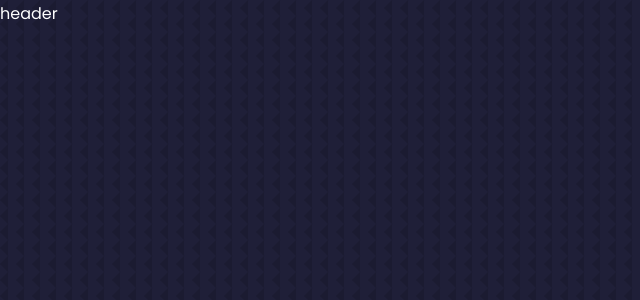
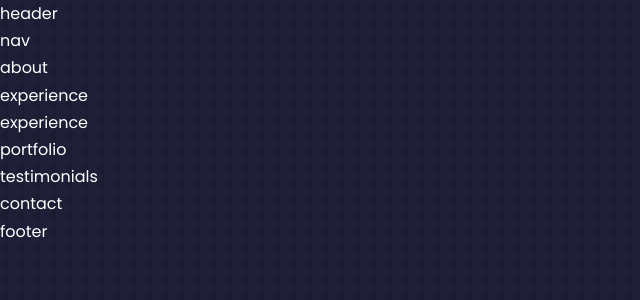
Before and after one commit to Khyes/react-portfolio-website-1, a React (Create React App) app: page / in a window 1280 px wide. Shown: the top 300 px of the page, without its empty margins (0-640 px from the left). Built offline with nearby package versions, Linux system fonts and the light colour scheme.

Commit message:
imported components

```diff
--- a/src/App.jsx
+++ b/src/App.jsx
@@ -1,11 +1,27 @@
 import React from 'react'
 import './index.css'
 import Header from './components/header/header'
+import Nav from './components/nav/nav'
+import About from './components/about/about'
+import Experience from './components/experience/experience'
+import Services from './components/experience/experience'
+import Portfolio from './components/portfolio/portfolio'
+import Testomonials from './components/testimonials/testimonials'
+import Contact from './components/contact/contact'
+import Footer from './components/footer/footer'
 
 const App = () => {
   return (
     <>
        <Header />
+       <Nav />
+       <About />
+       <Experience />
+       <Services />
+       <Portfolio />
+       <Testomonials />
+       <Contact />
+       <Footer />
     </>
   )
 }
```
